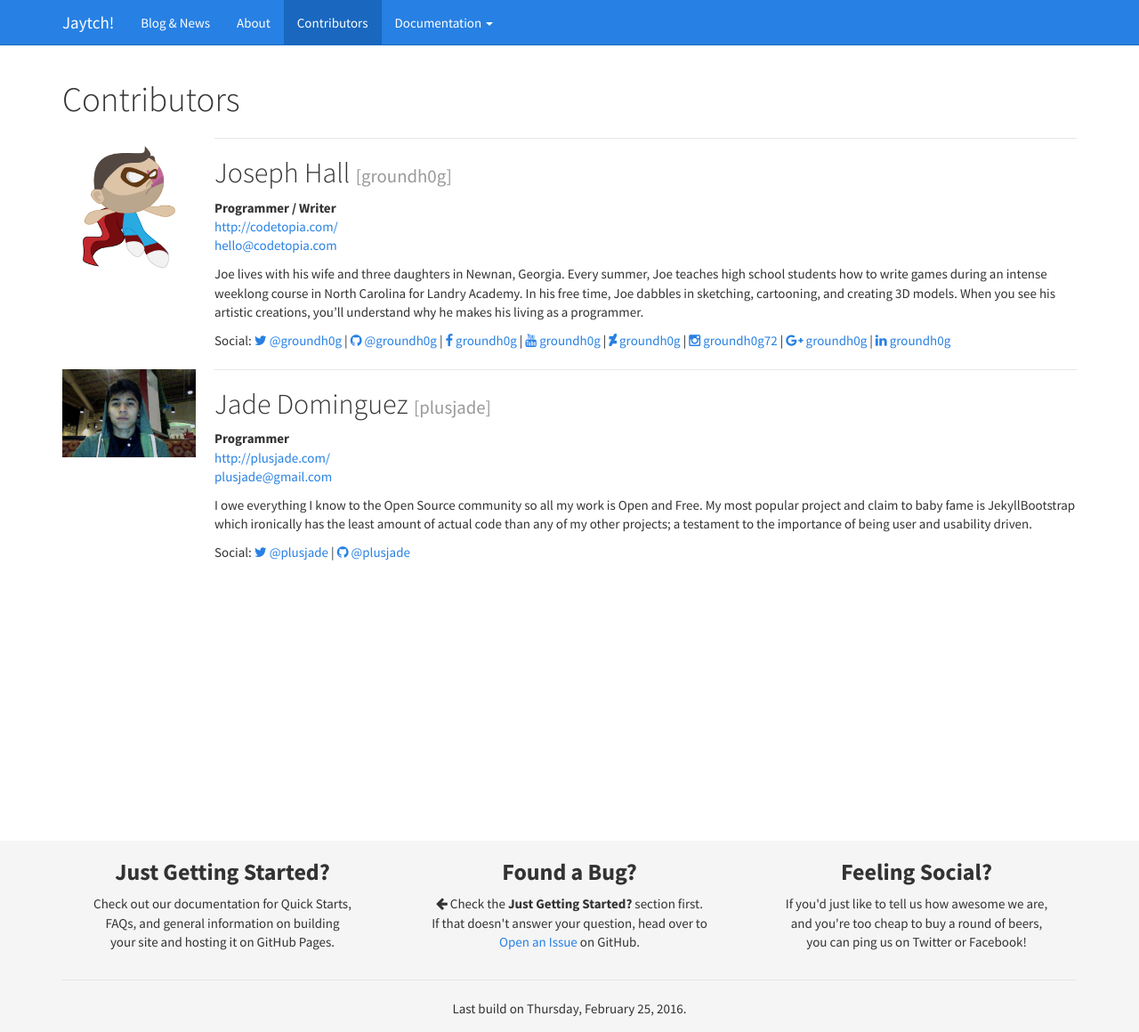
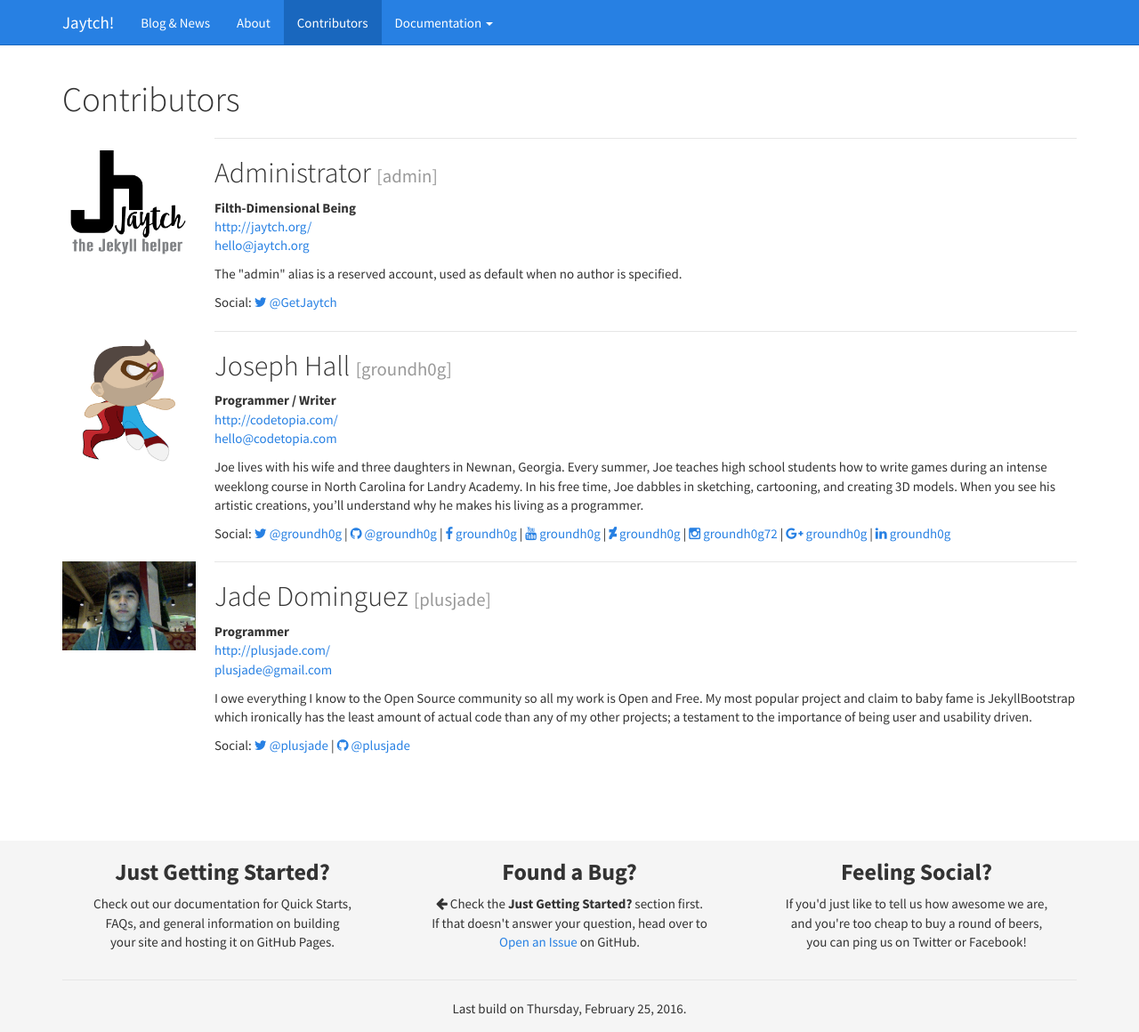
Before and after one commit to groundh0g/jaytch, a Jekyll site: the page built from contributors.md, in a window 1280 px wide and 1160 px high. Shown: the whole window at 89% size. Built offline with Jekyll 4.4.1, drawn with Linux system fonts in a browser that asks for light colours.

Commit message:
Adds the "admin" user I've been promising.

```diff
--- a/_config.yml
+++ b/_config.yml
@@ -58,11 +58,22 @@ jaytch:
                               #    readable | sandstone | simplex | slate |
                               #    spacelab | superhero | united | yeti
 
-  authors: # the "admin" author alias is reserved, used as default when no author is specified
+  authors:
+    admin:        # the "admin" author alias is reserved, used as default when no author is specified
+      name:       Administrator
+      alias:      admin
+      showInList: true # you can hide this little guy
+      image:      images/contributors/admin.png
+      role:       Filth-Dimensional Being
+      bio: > # brief description goes here
+        The "admin" alias is a reserved account, used as default when no author is specified.
+      email:      hello@jaytch.org
+      website:    http://jaytch.org/
+      twitter:    GetJaytch
     groundh0g:
       name:       Joseph Hall
       alias:      groundh0g
-      image:      images/groundh0g.png
+      image:      images/contributors/groundh0g.png
       role:       Programmer / Writer
       bio: > # brief description goes here
         Joe lives with his wife and three daughters in Newnan, Georgia. Every
@@ -84,7 +95,7 @@ jaytch:
     plusjade:
       name:       Jade Dominguez
       alias:      plusjade
-      image:      images/plusjade.jpg
+      image:      images/contributors/plusjade.jpg
       role:       Programmer
       bio: > # brief description goes here
         I owe everything I know to the Open Source community so all my work is
--- a/contributors.md
+++ b/contributors.md
@@ -5,6 +5,7 @@ title: Contributors
 
 <div class="contributors">
 {% for author in site.jaytch.authors %}
+    {% if author[1].showInList != false %}
     <div class="contributor">
         <img src="{{ site.baseurl }}/assets/{{ author[1].image }}" alt="author[1].name" />
         <div class="meta">
@@ -29,6 +30,7 @@ title: Contributors
             </p>
         </div>
     </div>
+    {% endif %}
 {% endfor %}
 <br/><br/>
 
```
Also changed, not shown: assets/images/contributors/admin.png (added), assets/images/contributors/groundh0g.png (renamed from assets/images/groundh0g.png), assets/images/contributors/plusjade.jpg (renamed from assets/images/plusjade.jpg).
